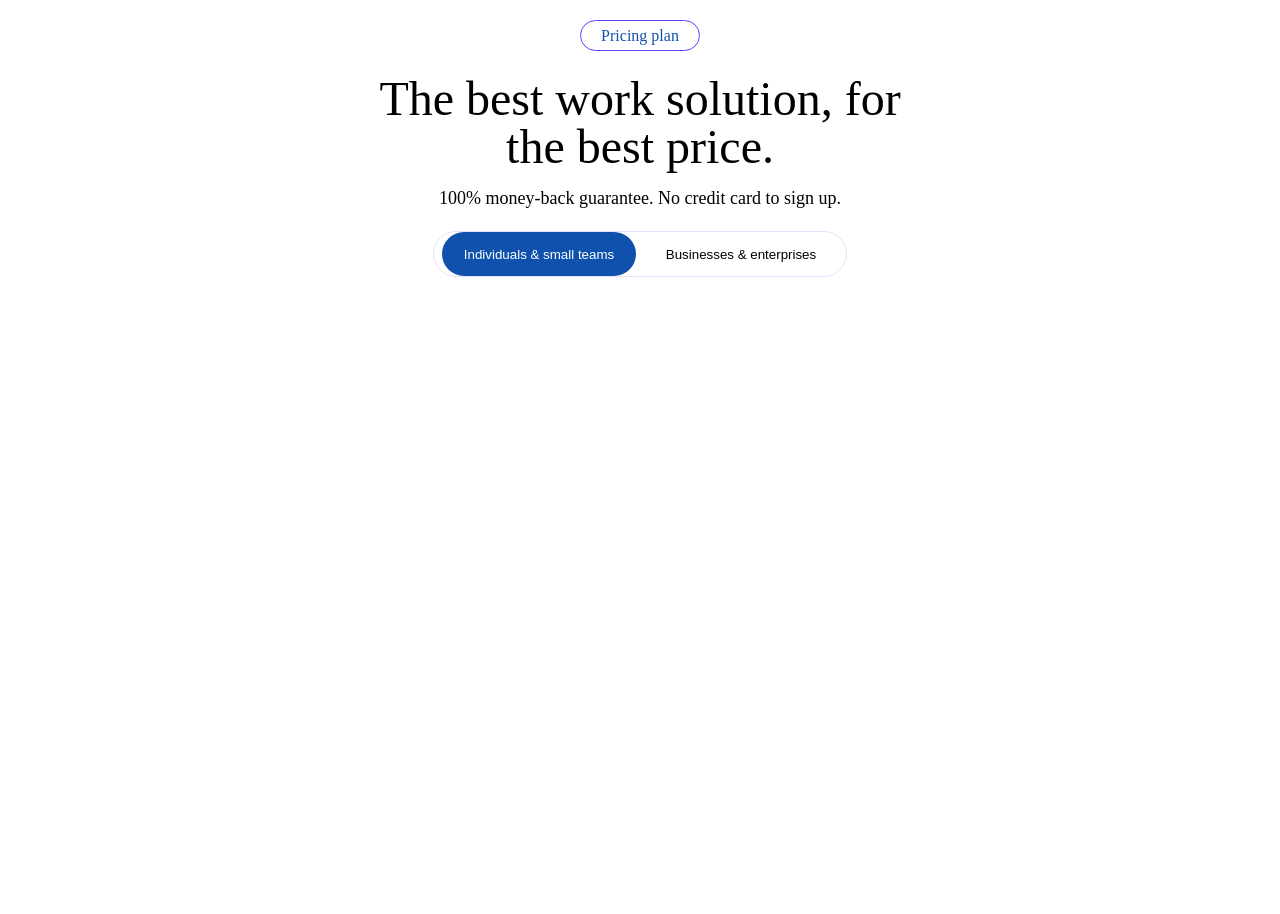
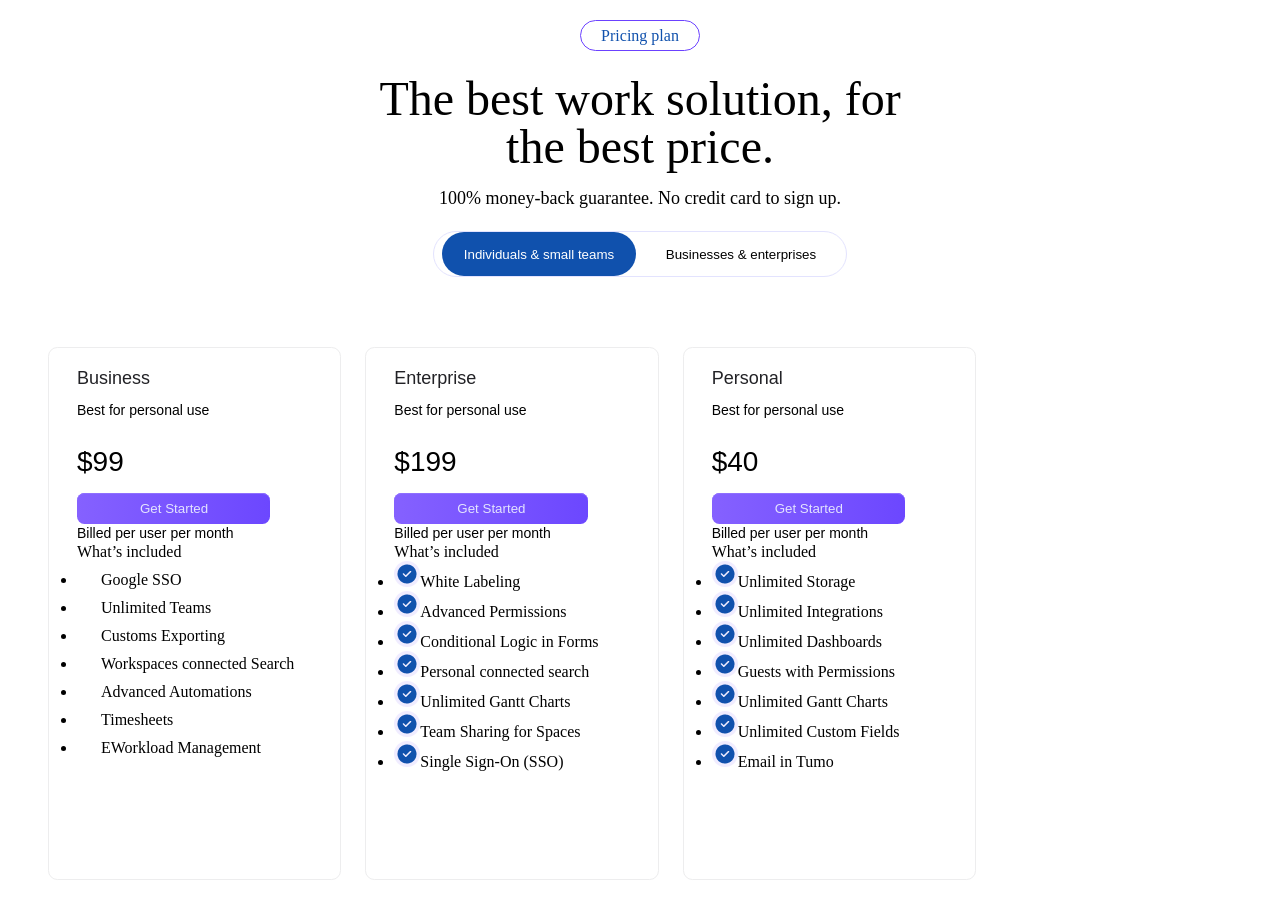
Before and after one commit to hourani98/The-Best-Price, a plain HTML site: page index.html in a window 1280 px wide. Shown: the part 88-1002 px from the top of the page. Before the commit the page ends 800 px from the top, so only its background shows below. Drawn offline with Linux system fonts and the light colour scheme; a web font is replaced by a local one.

Commit message:
Finished tag updates

```diff
--- a/index.html
+++ b/index.html
@@ -27,18 +27,83 @@
         </nav>
         <div class="run">
           <a href="#" class="planbtn">Pricing plan</a>
-          <h1>The best work solution, for <br> the best price.</h1>
+          <h1>
+            The best work solution, for <br />
+            the best price.
+          </h1>
           <p>100% money-back guarantee. No credit card to sign up.</p>
-          <div >
+          <div>
             <div class="vidualsbtn">
-            <button class="btn left-btn">Individuals & small teams</button>
-            <button class="btn right-btn">Businesses & enterprises</button>
+              <button class="btn left-btn">Individuals & small teams</button>
+              <button class="btn right-btn">Businesses & enterprises</button>
             </div>
           </div>
         </div>
-        <div class="cader">
-          <div></div>
-
+        <div class="cader-container">
+          <div class="cader-box center-box">
+            <h2>Business</h2>
+            <p>Best for personal use</p>
+            <h1>$99</h1>
+            <button><a href="#">Get Started</a></button>
+            <p class="smal-title">Billed per user per month</p>
+            <span>What’s included</span>
+            <ul>
+              <li><img src="Icon/White check.png" alt="" />Google SSO</li>
+              <li><img src="Icon/White check.png" alt="" />Unlimited Teams</li>
+              <li>
+                <img src="Icon/White check.png" alt="" />Customs Exporting
+              </li>
+              <li>
+                <img src="Icon/White check.png" alt="" />Workspaces connected
+                Search
+              </li>
+              <li>
+                <img src="Icon/White check.png" alt="" />Advanced Automations
+              </li>
+              <li><img src="Icon/White check.png" alt="" />Timesheets</li>
+              <li>
+                <img src="Icon/White check.png" alt="" />EWorkload Management
+              </li>
+            </ul>
+          </div>
+          <div class="cader-box">
+            <h2>Enterprise</h2>
+            <p>Best for personal use</p>
+            <h1>$199</h1>
+            <button><a href="#">Get Started</a></button>
+            <p class="smal-title">Billed per user per month</p>
+            <span>What’s included</span>
+            <ul>
+              <li><img src="Icon/Icon.png" alt="" />White Labeling</li>
+              <li><img src="Icon/Icon.png" alt="" />Advanced Permissions</li>
+              <li>
+                <img src="Icon/Icon.png" alt="" />Conditional Logic in Forms
+              </li>
+              <li>
+                <img src="Icon/Icon.png" alt="" />Personal connected search
+              </li>
+              <li><img src="Icon/Icon.png" alt="" />Unlimited Gantt Charts</li>
+              <li><img src="Icon/Icon.png" alt="" />Team Sharing for Spaces</li>
+              <li><img src="Icon/Icon.png" alt="" />Single Sign-On (SSO)</li>
+            </ul>
+          </div>
+          <div class="cader-box">
+            <h2>Personal</h2>
+            <p>Best for personal use</p>
+            <h1>$40</h1>
+            <button><a href="#">Get Started</a></button>
+            <p class="smal-title">Billed per user per month</p>
+            <span>What’s included</span>
+            <ul>
+              <li><img src="Icon/Icon.png" alt="" />Unlimited Storage</li>
+              <li><img src="Icon/Icon.png" alt="" />Unlimited Integrations</li>
+              <li><img src="Icon/Icon.png" alt="" />Unlimited Dashboards</li>
+              <li><img src="Icon/Icon.png" alt="" />Guests with Permissions</li>
+              <li><img src="Icon/Icon.png" alt="" />Unlimited Gantt Charts</li>
+              <li><img src="Icon/Icon.png" alt="" />Unlimited Custom Fields</li>
+              <li><img src="Icon/Icon.png" alt="" />Email in Tumo</li>
+            </ul>
+          </div>
         </div>
       </header>
     </div>
--- a/style.css
+++ b/style.css
@@ -3,6 +3,12 @@
   padding: 0;
   box-sizing: border-box;
 }
+/* font  */
+@font-face {
+  font-family: "SequelSans";
+  src: url("fonts/SequelSans.ttf") format("truetype");
+}
+
 body {
   /* width: 1920px; */
 }
@@ -114,7 +120,7 @@ nav {
   align-items: center;
   justify-content: center;
 }
-.btn{
+.btn {
   flex: 1;
   height: 100%;
   border: none;
@@ -122,11 +128,66 @@ nav {
   cursor: pointer;
   margin: 0 4px;
 }
-.left-btn{
-  background: #1051AD;
+.left-btn {
+  background: #1051ad;
   color: #fff;
 }
-.right-btn{
+.right-btn {
   background: #fff;
+}
 
+.cader-container {
+  display: flex;
+  justify-content: center;
+  gap: 24px;
+  height: 571px;
+  width: 928px;
+  margin: 26px 48px;
 }
+.cader-box {
+  width: 296px;
+  height: 533.42px;
+  border-radius: 9.34px;
+  border: 0.93px solid #ededee;
+  padding: 18px 28px 18px 28px;
+}
+.cader-box h2 {
+  font-weight: 315;
+  font-size: 18px;
+  line-height: 140%;
+  letter-spacing: 0%;
+  font-family: "SequelSans", sans-serif;
+  margin-bottom: 10px;
+  color: #222226;
+}
+.cader-box p {
+  font-family: "SequelSans", sans-serif;
+  font-weight: 305;
+  font-style: Book Body;
+  font-size: 14px;
+  leading-trim: NONE;
+  line-height: 140%;
+  letter-spacing: 0%;
+}
+.cader-box h1 {
+  font-family: "SequelSans", sans-serif;
+  font-weight: 450;
+  font-style: Medium Body;
+  font-size: 28px;
+  leading-trim: NONE;
+  line-height: 150%;
+  letter-spacing: 0%;
+  margin: 20px 0 10px 0;
+}
+.cader-box button {
+  padding: 8px 62px 8px 63px;
+  border-radius: 7.47px;
+  border: none;
+
+  background: linear-gradient(90deg, #8561ff, #6c47ff);
+  box-shadow: 0px 0.93px 0px 0px #8f6fff inset;
+}
+.cader-box button a {
+  color: #e3e3fe;
+  text-decoration: none;
+}
```
